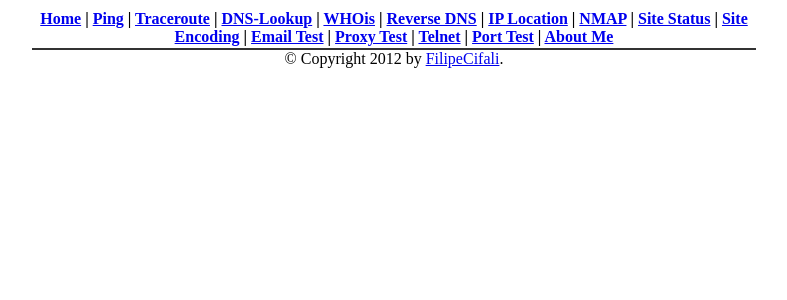
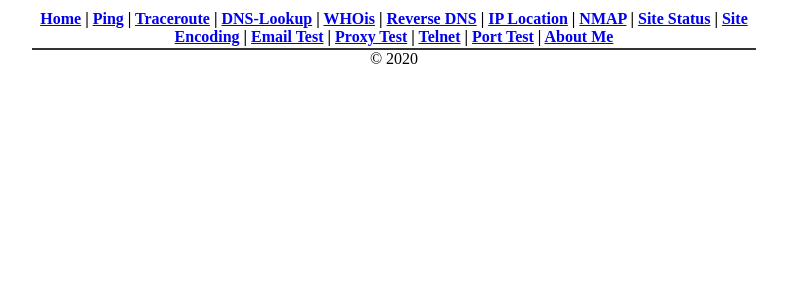
Before and after one commit to statusxt/flask_web, a Flask app: template templates/base.html in a window 1280 px wide. Shown: the top 300 px of the page, without its empty margins (246-1033 px from the left). Run offline with Flask 2, Linux system fonts and the light colour scheme; the template is opened without the code that fills it, so the values that code supplies are empty.

Commit message:
Update base.html

```diff
--- a/templates/base.html
+++ b/templates/base.html
@@ -19,7 +19,7 @@
         <div id="content" align="center">{% block content %}{% endblock %}</div>
         <div id="footer" align="center">
             {% block footer %}
-            &copy; Copyright 2012 by <a href="https://github.com/filipecifali">FilipeCifali</a>.
+            &copy; 2020
             {% endblock %}
         </div>
     </body>
```
